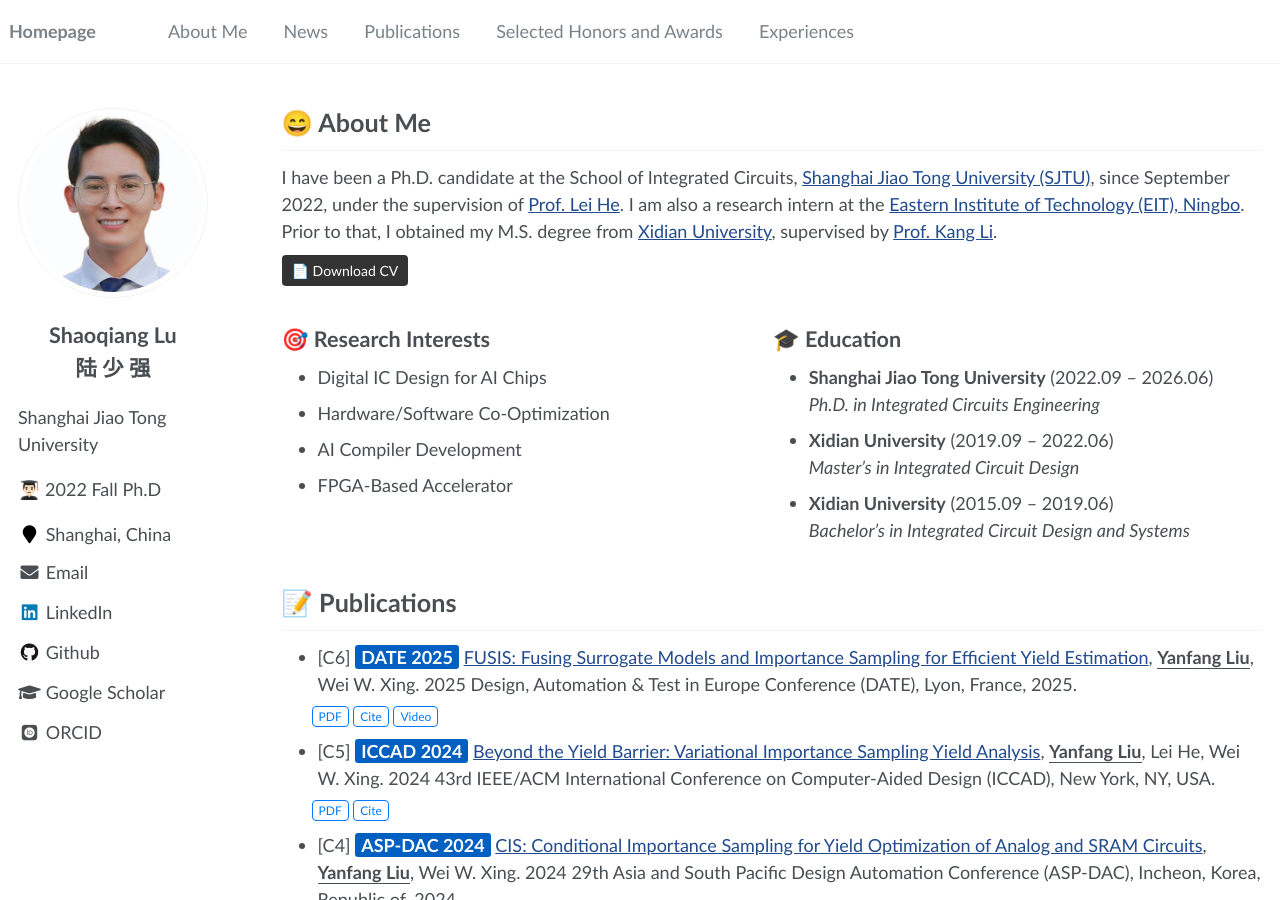
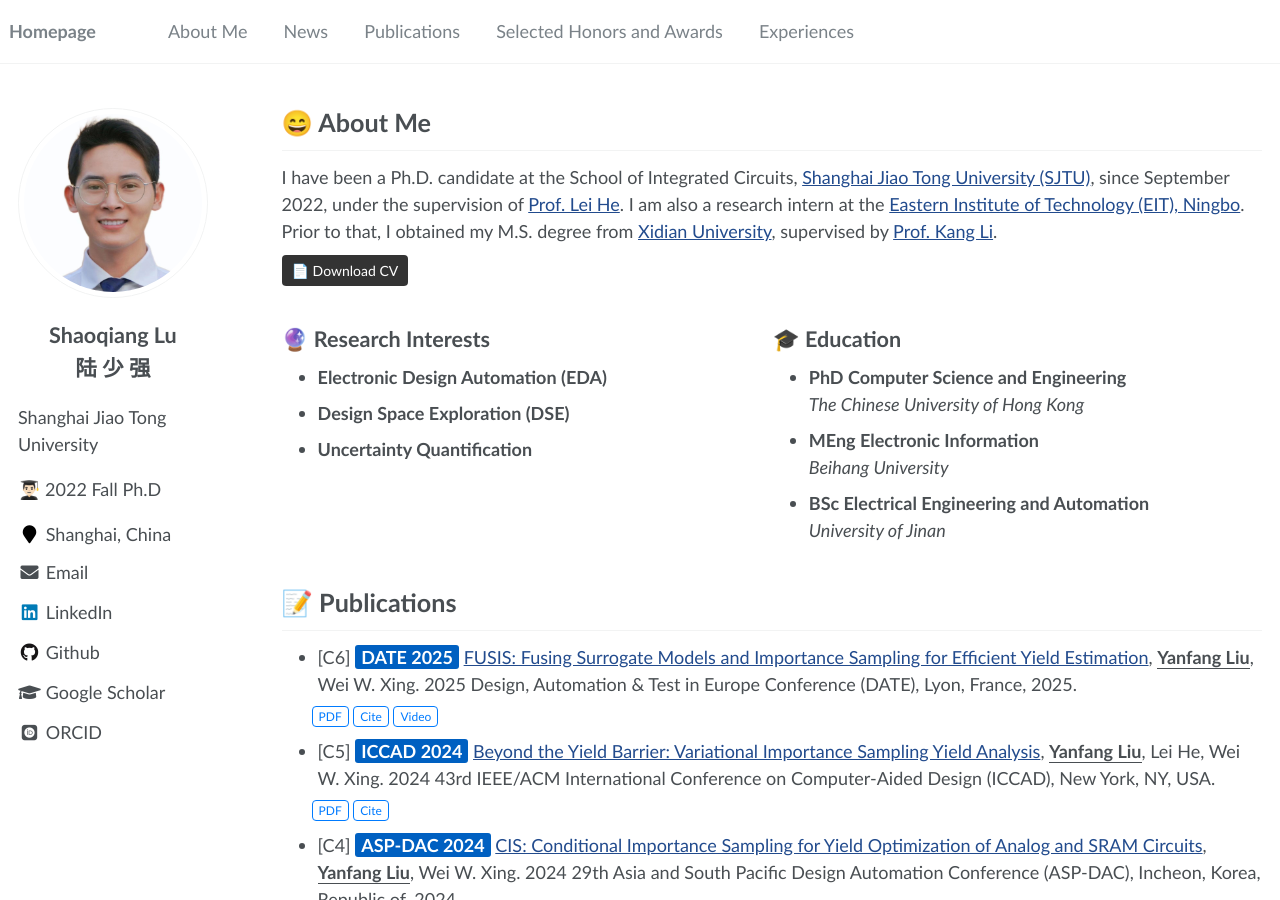
Before and after one commit to ShaoqiangLu/ShaoqangLu.github.io, a Jekyll site: the page built from _pages/about.md, in a window 1280 px wide and 900 px high. Built offline with Jekyll 4.4.1, drawn with Linux system fonts in a browser that asks for light colours; some web fonts are replaced.

Commit message:
Update about.md

```diff
--- a/_pages/about.md
+++ b/_pages/about.md
@@ -28,6 +28,45 @@ I have been a Ph.D. candidate at the School of Integrated Circuits, [Shanghai Ji
   </a>
 </div>
 
+
+<!-- ## Interests
+- **Artificial Intelligence**
+- **Electronic Design Automation**
+- **Rare Event Analysis**
+
+## Education
+- **PhD Computer Science and Engineering**
+  *Stanford University*
+- **MEng Electronic Information**
+  *Beihang University*
+- **BSc Artificial Intelligence**
+  *University of Jinan* -->
+
+  <div style="display: flex; justify-content: space-between; margin-top: 20px;">
+
+  <div style="flex: 1; margin-right: 1px;">
+    <h2>🔮 Research Interests</h2>
+    <ul>
+      <li><strong>Electronic Design Automation (EDA)</strong></li>
+      <li><strong>Design Space Exploration (DSE)</strong></li>
+      <li><strong>Uncertainty Quantification</strong></li>
+    </ul>
+  </div>
+
+  <div style="flex: 1; margin-left: 1px;">
+    <h2>🎓 Education</h2>
+    <ul>
+      <li><strong>PhD Computer Science and Engineering</strong><br><em>The Chinese University of Hong Kong</em></li>
+      <li><strong>MEng Electronic Information</strong><br><em>Beihang University</em></li>
+      <li><strong>BSc Electrical Engineering and Automation</strong><br><em>University of Jinan</em></li>
+    </ul>
+  </div>
+
+</div>
+
+
+
+<!--
 <div style="display: flex; justify-content: space-between; margin-top: 20px;">
   <div style="flex: 1; margin-right: 1px;">
     <h2>🎯 Research Interests</h2>
@@ -57,7 +96,7 @@ I have been a Ph.D. candidate at the School of Integrated Circuits, [Shanghai Ji
     </ul>
   </div>
 </div>
-
+-->
 
 <!--
 # 🔥 News
```
